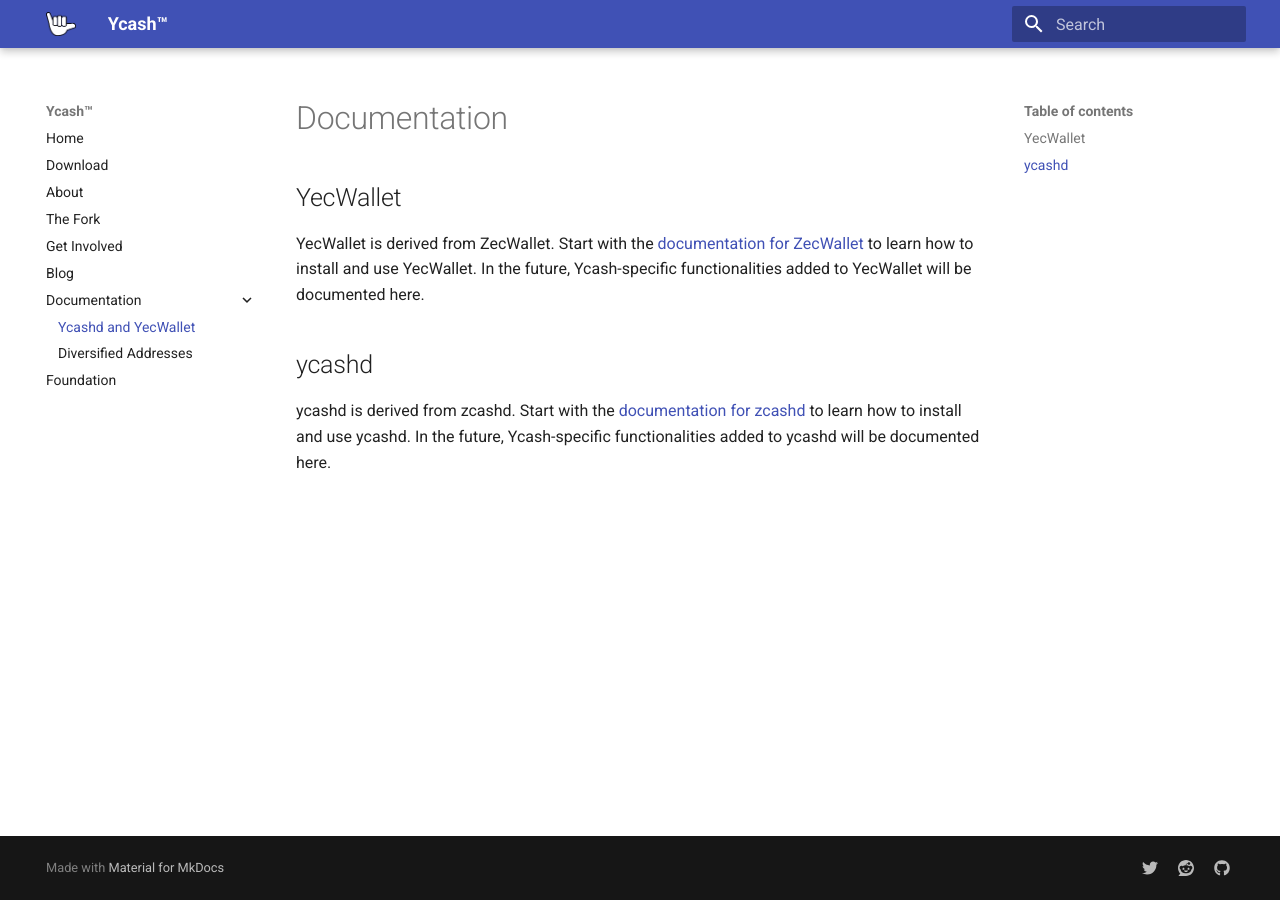
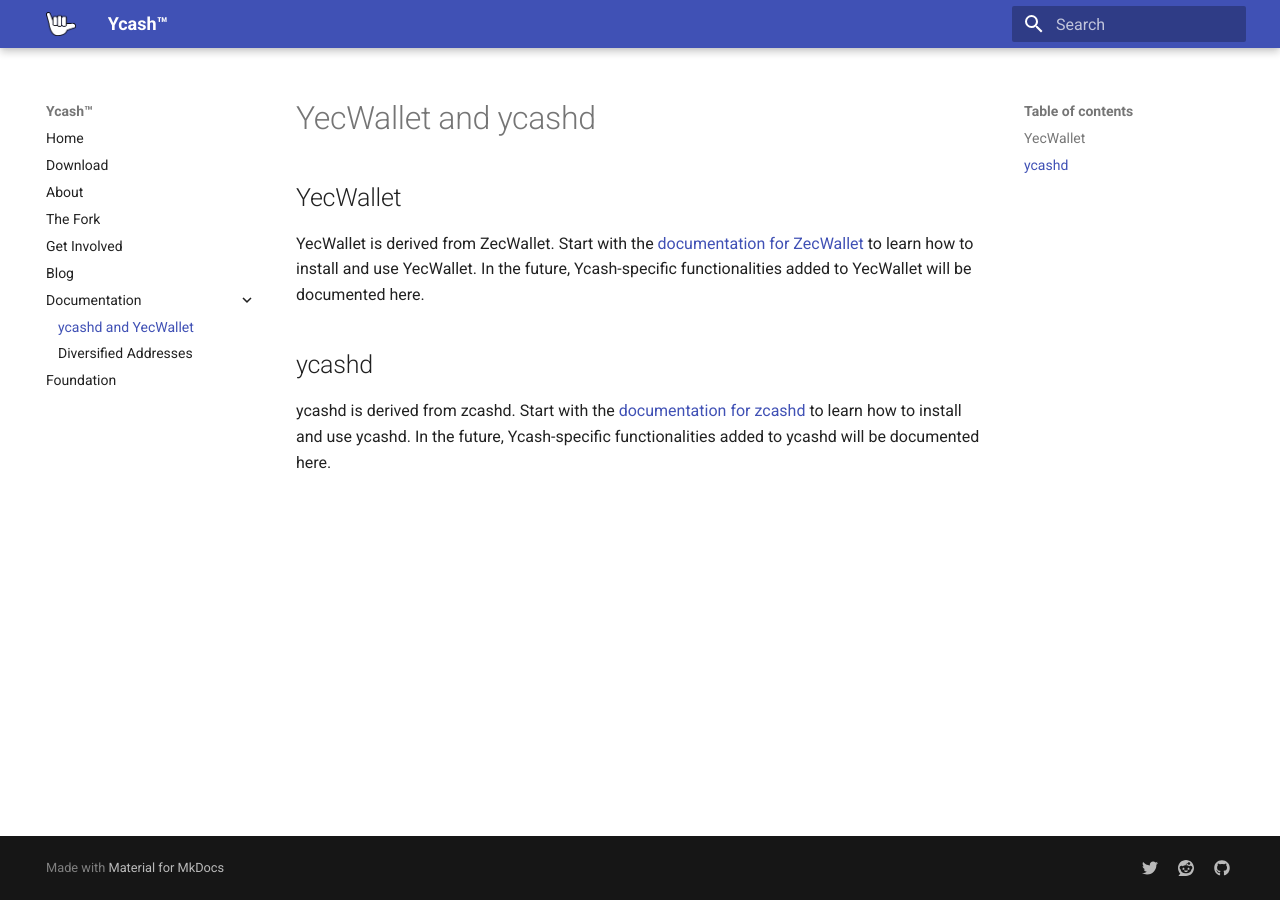
Before and after one commit to ycashfoundation/ycash-website, an MkDocs documentation site: the page built from docs/docs/yecwallet_and_ycashd.md, in a window 1280 px wide. Built offline with MkDocs 1.6.1 and Material for MkDocs 9.7.7, drawn with Linux system fonts in a browser that asks for light colours.

Commit message:
change structure of documentation

```diff
--- a/docs/docs.md
+++ b/docs/docs/yecwallet_and_ycashd.md
@@ -1,4 +1,4 @@
-# Documentation
+# YecWallet and ycashd
 
 ## YecWallet
 
--- a/mkdocs.yml
+++ b/mkdocs.yml
@@ -14,8 +14,8 @@
   # - Mining: mining.md
   - Blog: blog.md
   - Documentation:
-    - Ycashd and YecWallet: docs.md
-    - Diversified Addresses: diversified.md
+    - ycashd and YecWallet: docs/yecwallet_and_ycashd.md
+    - Diversified Addresses: docs/diversified_addresses.md
   - Foundation: foundation.md
 
 extra:
```
Also changed, not shown: docs/docs/diversified_addresses.md (renamed from docs/diversified.md).
